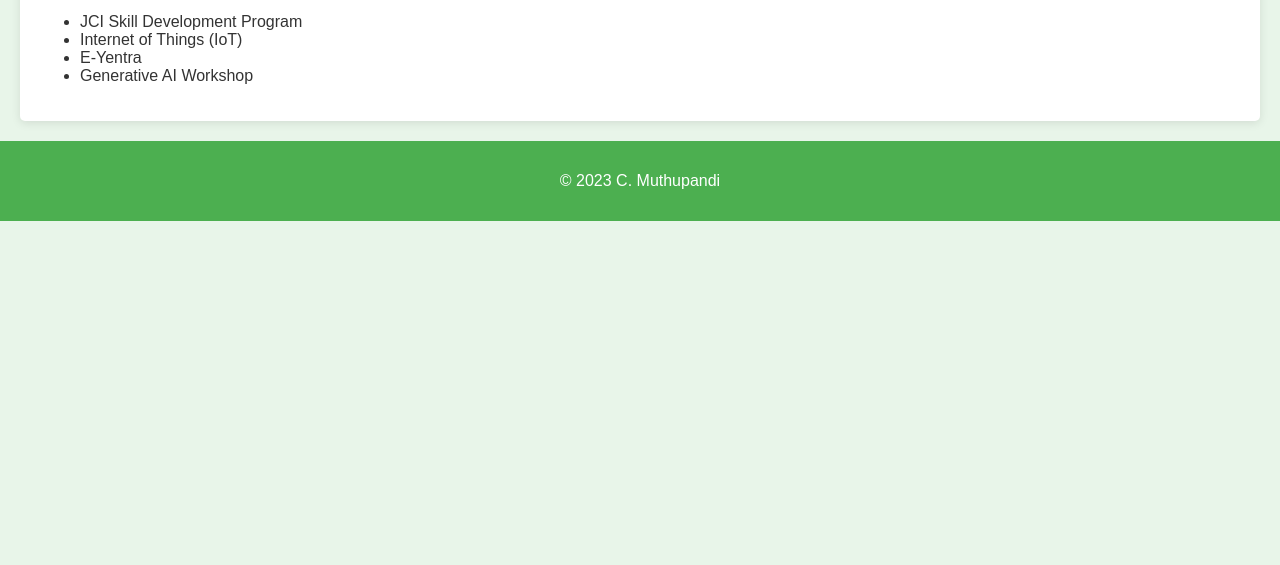
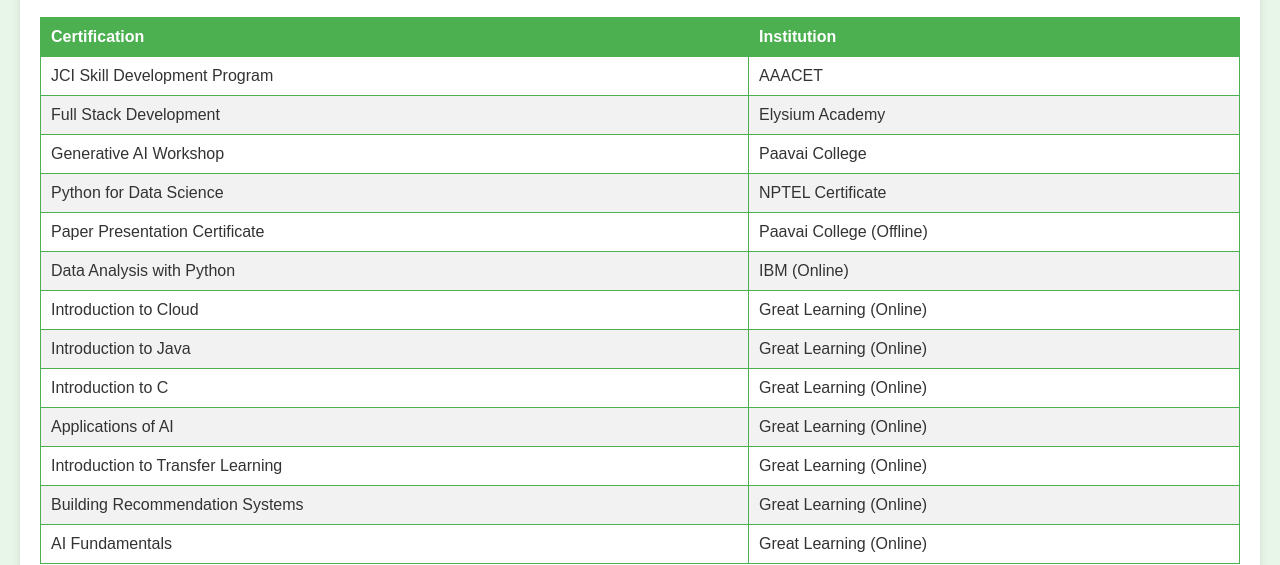
Before and after one commit to Muthupandi24/CMuthupandi, a plain HTML site: page certifications.html in a window 1280 px wide. Shown: the part 253-818 px from the top of the page. Drawn offline with Linux system fonts and the light colour scheme.

Commit message:
Update certifications.html

```diff
--- a/certifications.html
+++ b/certifications.html
@@ -24,15 +24,69 @@
     </header>
     <main>
         <h2>My Certifications</h2>
-        <ul>
-            <li>JCI Skill Development Program</li>
-            <li>Internet of Things (IoT)</li>
-            <li>E-Yentra</li>
-            <li>Generative AI Workshop</li>
-        </ul>
+        <table class="certifications-table">
+            <thead>
+                <tr>
+                    <th>Certification</th>
+                    <th>Institution</th>
+                </tr>
+            </thead>
+            <tbody>
+                <tr>
+                    <td>JCI Skill Development Program</td>
+                    <td>AAACET</td>
+                </tr>
+                <tr>
+                    <td>Full Stack Development</td>
+                    <td>Elysium Academy</td>
+                </tr>
+                <tr>
+                    <td>Generative AI Workshop</td>
+                    <td>Paavai College</td>
+                </tr>
+                <tr>
+                    <td>Python for Data Science</td>
+                    <td>NPTEL Certificate</td>
+                </tr>
+                <tr>
+                    <td>Paper Presentation Certificate</td>
+                    <td>Paavai College (Offline)</td>
+                </tr>
+                <tr>
+                    <td>Data Analysis with Python</td>
+                    <td>IBM (Online)</td>
+                </tr>
+                <tr>
+                    <td>Introduction to Cloud</td>
+                    <td>Great Learning (Online)</td>
+                </tr>
+                <tr>
+                    <td>Introduction to Java</td>
+                    <td>Great Learning (Online)</td>
+                </tr>
+                <tr>
+                    <td>Introduction to C</td>
+                    <td>Great Learning (Online)</td>
+                </tr>
+                <tr>
+                    <td>Applications of AI</td>
+                    <td>Great Learning (Online)</td>
+                </tr>
+                <tr>
+                    <td>Introduction to Transfer Learning</td>
+                    <td>Great Learning (Online)</td>
+                </tr>
+                <tr>
+                    <td>Building Recommendation Systems</td>
+                    <td>Great Learning (Online)</td>
+                </tr>
+                <tr>
+                    <td>AI Fundamentals</td>
+                    <td>Great Learning (Online)</td>
+                </tr>
+            </tbody>
+        </table>
     </main>
     <footer>
         <p>&copy; 2023 C. Muthupandi</p>
     </footer>
-</body>
-</html>
```
